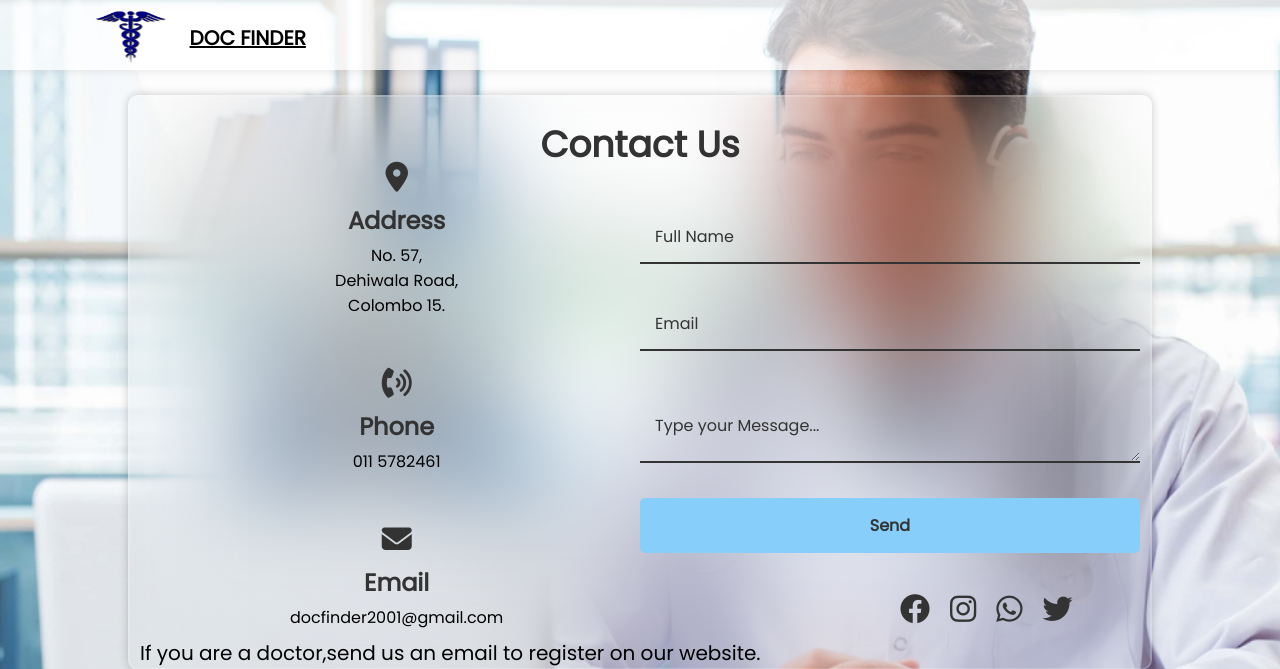
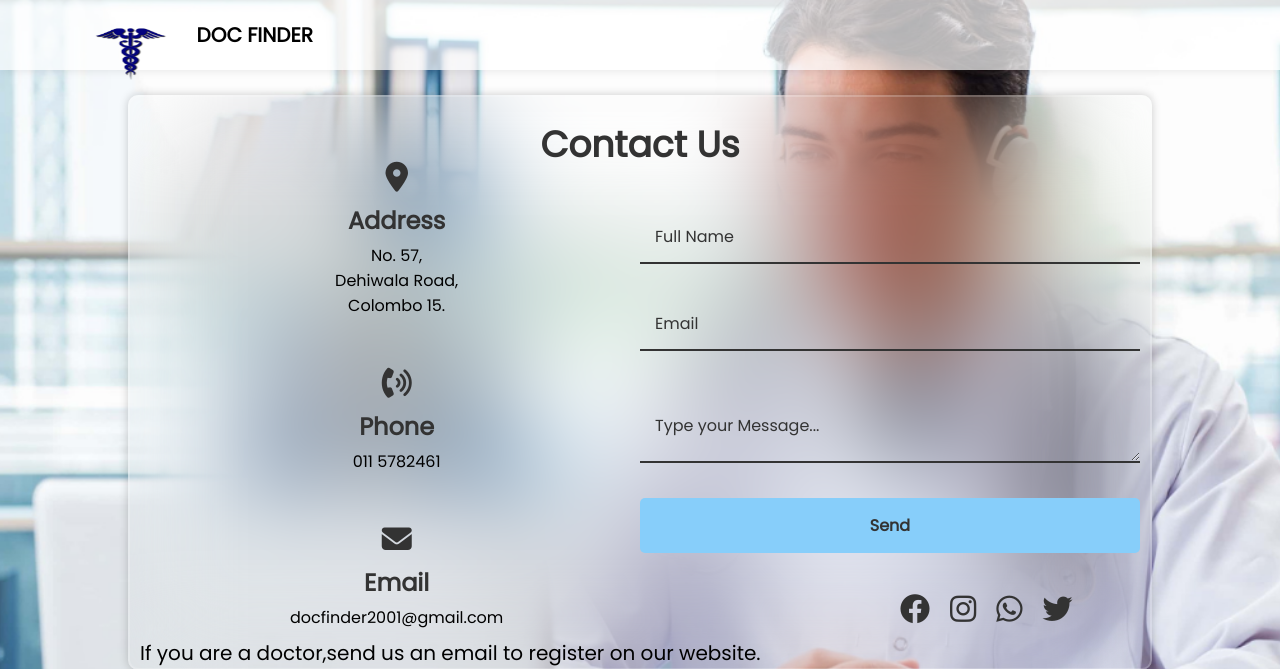
Before and after one commit to Chanukaisuru/Doc-Finder, a PHP site: page /contact_us.html in a window 1280 px wide. Shown: the top 669 px of the page. Run offline with PHP 8.4, Linux system fonts and the light colour scheme.

Commit message:
add contac us for css

```diff
--- a/contact_us.html
+++ b/contact_us.html
@@ -15,8 +15,7 @@
             <div class="lo">
                 <img src="resources/img/doc_logo.png" style="width: 100px; height:65px">
             </div>
-                <div class = "log"><p>DOC FINDER </p>
-                </div>
+            <div class="log"><p>DOC FINDER</p></div>
         </a>
     </div>
     <div class="container">
--- a/resources/css/contact_us.css
+++ b/resources/css/contact_us.css
@@ -57,6 +57,14 @@ html {
     margin-left: -110px;
     margin-top: -20px;
 }
+
+.log p{
+    color: black;
+    position: fixed;
+    margin-left:7px;
+    margin-top: -15px;
+}
+
 
 .container {
     width: 80%;
```
